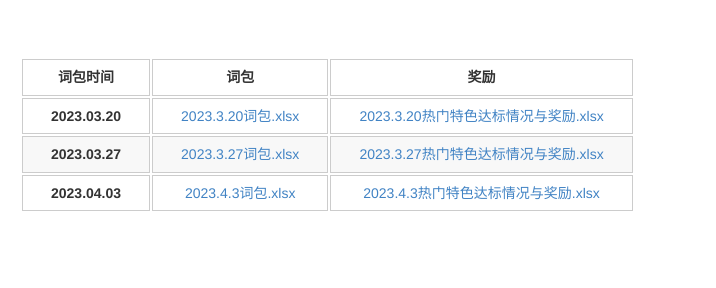
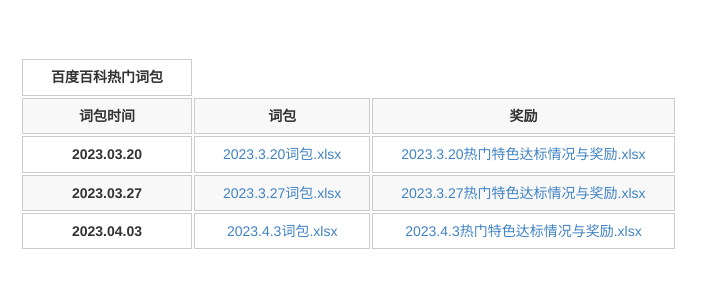
Before and after one commit to xsql2023/baike, a plain HTML site: page cibao.html in a window 1280 px wide. Shown: the whole page, without its empty margins (0-716 px from the left). Drawn offline with Linux system fonts and the light colour scheme; grey boxes are pictures that could not be loaded.

Commit message:
Update cibao.html
Signed-off-by: 炫闪清灵 <128031688+xsql2023@users.noreply.github.com>

```diff
--- a/cibao.html
+++ b/cibao.html
@@ -167,7 +167,8 @@ img {max-width: 100%}
 <!-- 每10秒自动刷新 -->
 <meta http-equiv="refresh" content="10">
 
-<body><table><thead><tr><th>词包时间</th><th>词包</th><th>奖励</th></tr></thead><tbody>
+<body><table><thead><tr><th>百度百科热门词包</th></tr>
+<tr><th>词包时间</th><th>词包</th><th>奖励</th></tr></thead><tbody>
 <tr><th>2023.03.20</th><td style="text-align:center"><a href="https://xsql2023.github.io/百度百科词包/2023.3.20词包.xlsx">2023.3.20词包.xlsx</a></td><td style="text-align:center"><a href="https://xsql2023.github.io/百度百科词包/2023.3.20热门特色达标情况与奖励.xlsx">2023.3.20热门特色达标情况与奖励.xlsx</a></td></tr>
 <tr><th>2023.03.27</th><td style="text-align:center"><a href="https://xsql2023.github.io/百度百科词包/2023.3.27词包.xlsx">2023.3.27词包.xlsx</a></td><td style="text-align:center"><a href="https://xsql2023.github.io/百度百科词包/2023.3.27热门特色达标情况与奖励.xlsx">2023.3.27热门特色达标情况与奖励.xlsx</a></td></tr>
 <tr><th>2023.04.03</th><td style="text-align:center"><a href="https://xsql2023.github.io/百度百科词包/2023.4.3词包.xlsx">2023.4.3词包.xlsx</a></td><td style="text-align:center"><a href="https://xsql2023.github.io/百度百科词包/2023.4.3热门特色达标情况与奖励.xlsx">2023.4.3热门特色达标情况与奖励.xlsx</a></td></tr>
```
